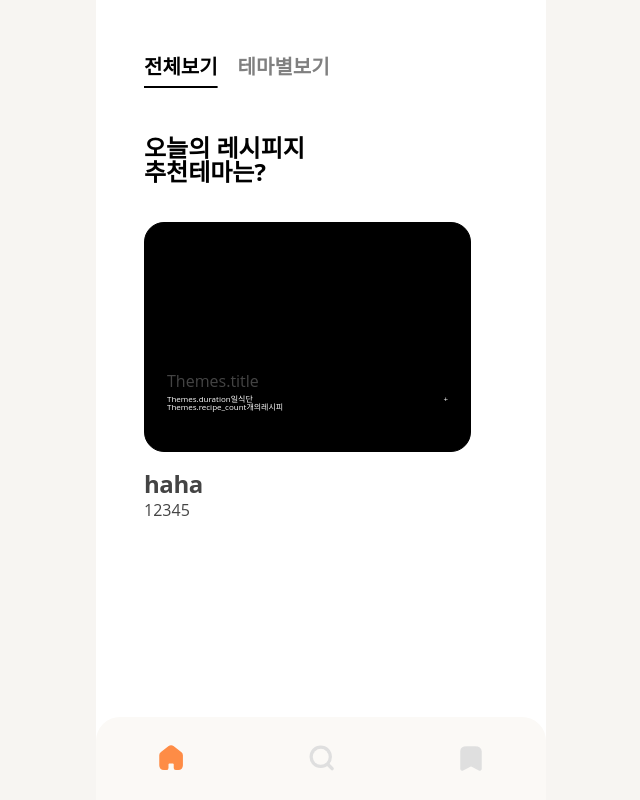
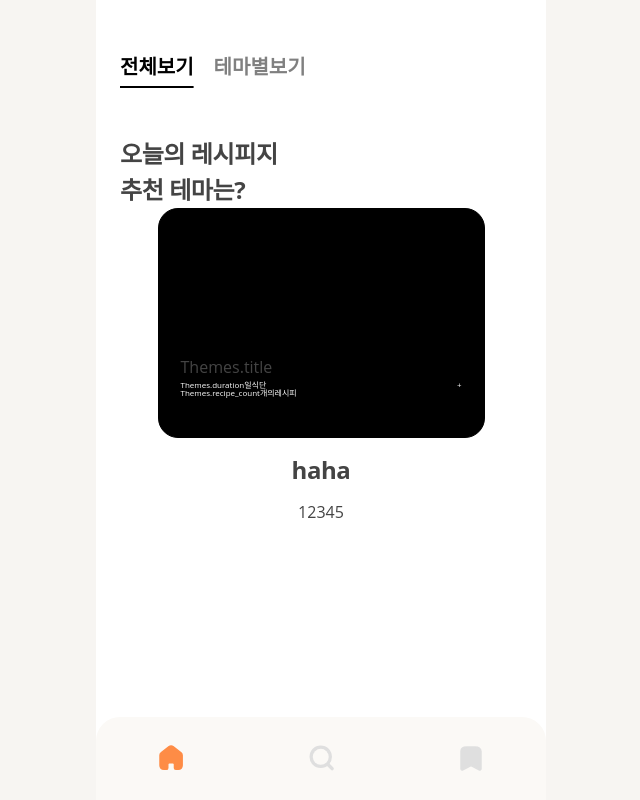
Before and after one commit to recipeasyy/Recipeasy_Client, a Next.js app: page /home in a window 1280 px wide. Shown: the whole page, without its empty margins (319-959 px from the left). Built offline with nearby package versions, Linux system fonts and the light colour scheme; a web font is replaced by a local one.

Commit message:
design: chage nickname design

```diff
--- a/src/pages/home/index.tsx
+++ b/src/pages/home/index.tsx
@@ -1,25 +1,24 @@
 import styled from '@emotion/styled';
 import Link from 'next/link';
-import React from 'react';
+
 import GNB from '../../components/global/GNB';
 import Wide from '../../components/imgProps/wide';
 import All_Theme from '../../components/top_navigations/All_Theme';
+import FONT from '../../constants/fonts';
 
 const testCase = [1, 2, 3, 4, 5];
 
 const Home = () => {
   return (
     <>
-      <Container>
+      <>
         <All_Theme />
-        <Text>
+        <Text css={FONT.HEADING}>
           오늘의 레시피지
-          <div></div>
-          추천테마는?
+          <br /> 추천 테마는?
         </Text>
         <Wide></Wide>
-        <div>
-          {' '}
+        <ThemeWrapper>
           {testCase.map((menu) => {
             console.log(menu);
             return (
@@ -28,28 +27,20 @@ const Home = () => {
               </Link>
             );
           })}
-        </div>
-      </Container>
+        </ThemeWrapper>
+      </>
 
       <GNB />
     </>
   );
 };
 
-const Container = styled.div`
+const Text = styled.div`
   width: 100%;
-  height: 100%;
-  padding-left: 24px;
-  padding-right: 24px;
 `;
 
-const Text = styled.div`
-  color: black;
-  font-size: 24px;
-  white-space: pre;
-  height: 70px;
-  font-weight: bold;
-  margin-bottom: 16px;
+const ThemeWrapper = styled.div`
+  padding: 1rem 0;
 `;
 
 export default Home;
```
Also changed, not shown: src/components/btns/btn_start.tsx (+10 -5 lines), src/hooks/useInput.tsx (+10 -12 lines), src/pages/login/nickname.tsx (+5 -5 lines), tsconfig.json (+3 -13 lines).
